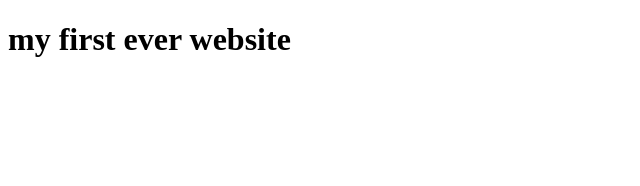
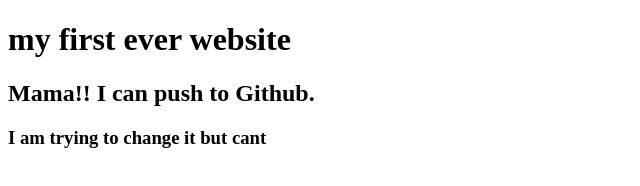
Before and after one commit to rblhsn/my-first-website, a plain HTML site: page index.html in a window 1280 px wide. Shown: the whole page, without its empty margins (0-640 px from the left). Drawn offline with Linux system fonts and the light colour scheme.

Commit message:
learned git hub

```diff
--- a/index.html
+++ b/index.html
@@ -7,5 +7,7 @@
 </head>
 <body>
     <h1>my first ever website</h1>
+    <h2>Mama!! I can push to Github.</h2>
+    <h3>I am trying to change it but cant</h3>
 </body>
 </html>
```
Also changed, not shown: 1 other file.
